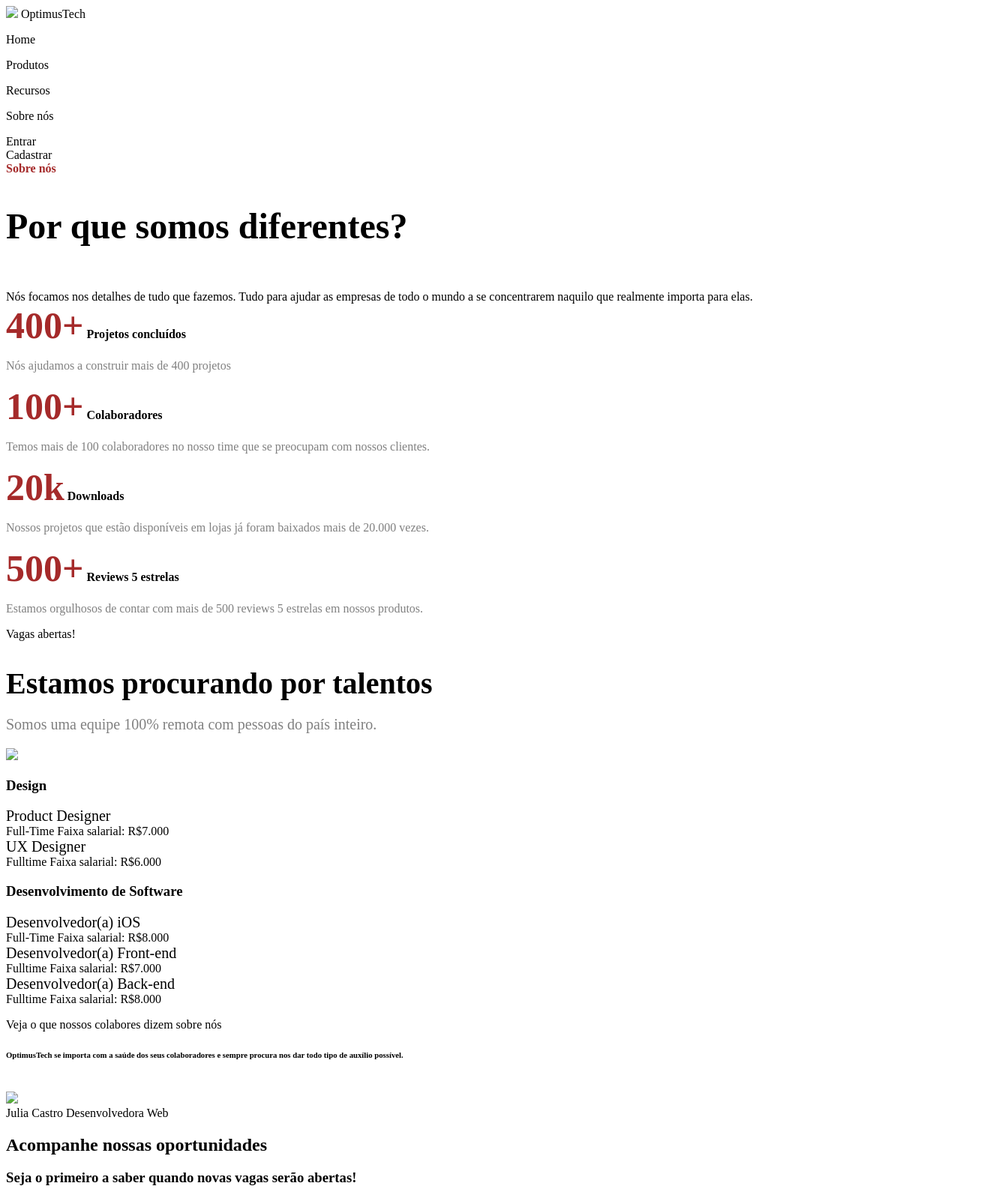
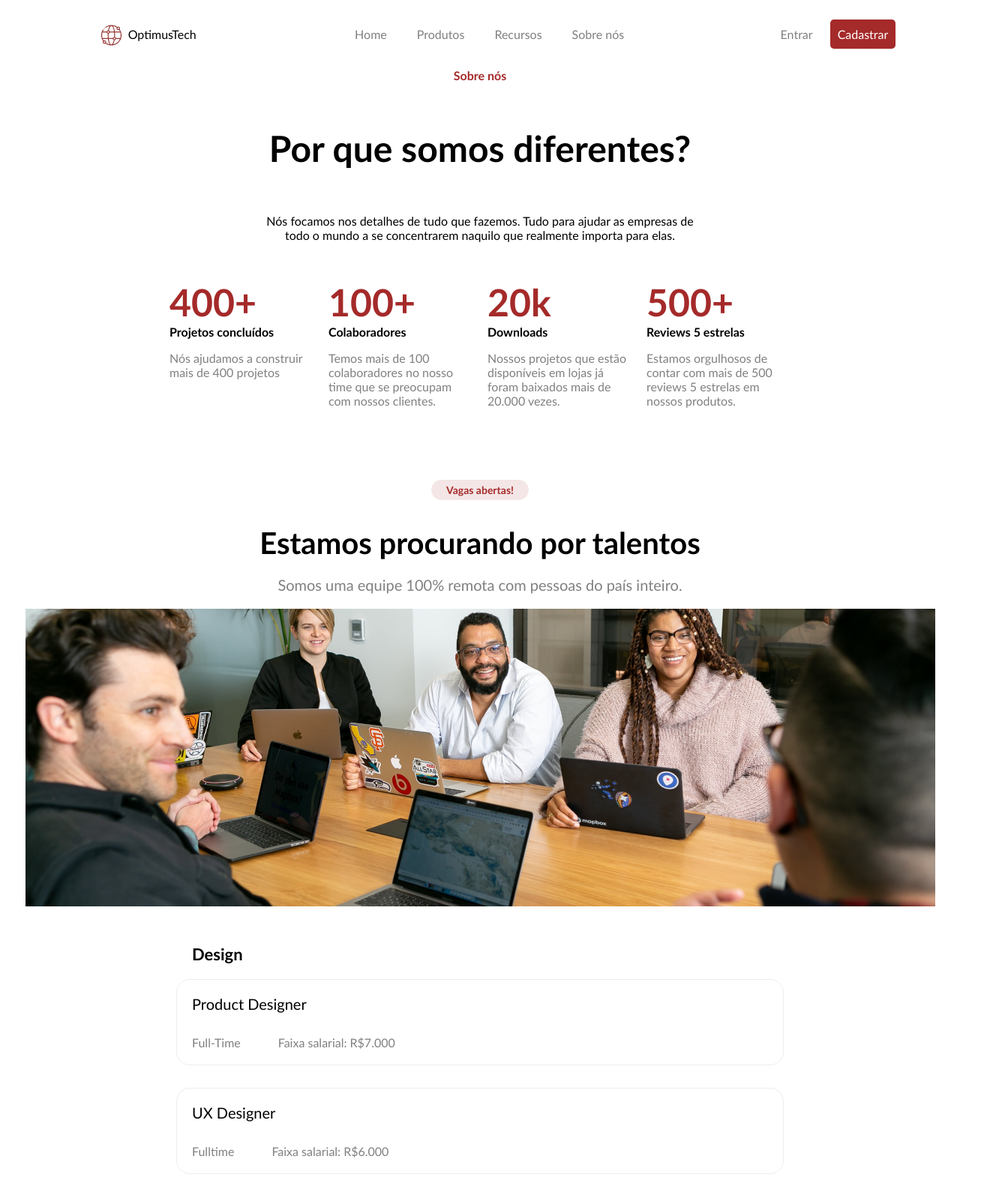
Before and after one commit to maayvs/figma, a plain HTML site: page index.html in a window 1280 px wide. Shown: the top 1598 px of the page at 75% size, 1320 px wide, since content can reach past the window. Drawn offline with Linux system fonts and the light colour scheme; the site is published under a folder, as on GitHub Pages, so addresses that start at the root find nothing.

Commit message:
Update index.html

```diff
--- a/index.html
+++ b/index.html
@@ -5,12 +5,12 @@
     <meta http-equiv="X-UA-Compatible" content="IE=edge">
     <meta name="viewport" content="width=device-width, initial-scale=1.0">
     <title>Document</title>
-    <link rel="stylesheet" href="/css/style.css">
+    <link rel="stylesheet" href="./css/style.css">
 </head>
 <body>
     <nav>
         <div class="empresa">
-            <img src="/images/logo.png" />
+            <img src="./images/logo.png" />
             <text style="color:black">OptimusTech</text>
         </div>
         <div class="botoes">
@@ -71,7 +71,7 @@
             <article id="anuncioart">
                 <h2 style="font-size: 40px; margin-bottom: 0">Estamos procurando por talentos</h2>
                 <p style="font-size: 20px; color:grey;">Somos uma equipe 100% remota com pessoas do país inteiro.</p>
-                <img src="/images/equipe.png" />
+                <img src="./images/equipe.png" />
             </article>
 
             <div id="design">
@@ -124,7 +124,7 @@
         <div class="avaliacao">
             <p>Veja o que nossos colabores dizem sobre nós</p>
             <h6>OptimusTech se importa com a saúde dos seus colaboradores e sempre procura nos dar todo tipo de auxílio possível.</h6><br>
-            <img src="/images/avatar.png" /><br>
+            <img src="./images/avatar.png" /><br>
             <text id="name">Julia Castro</text>
             <text>Desenvolvedora Web</text>
         </div>
```
